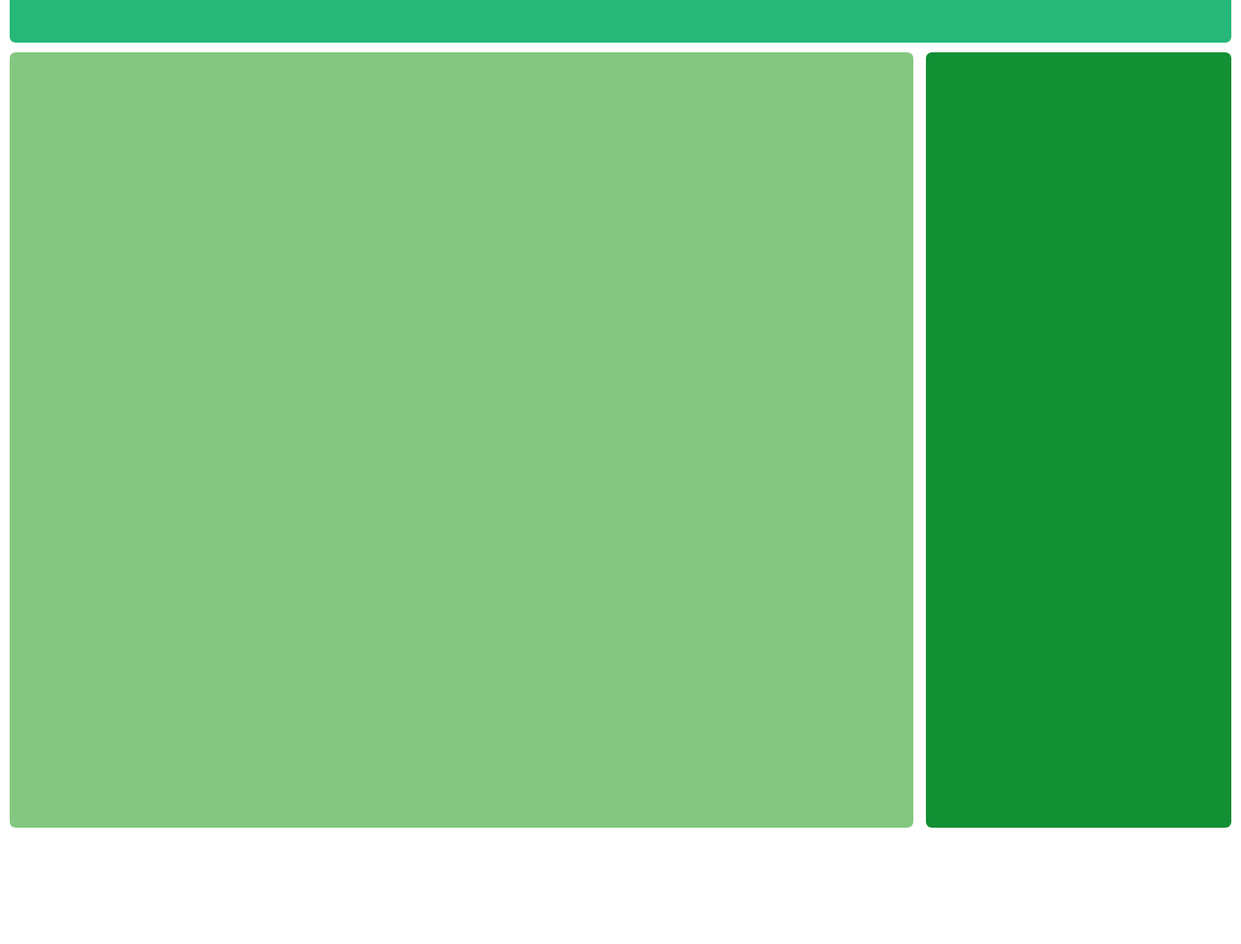
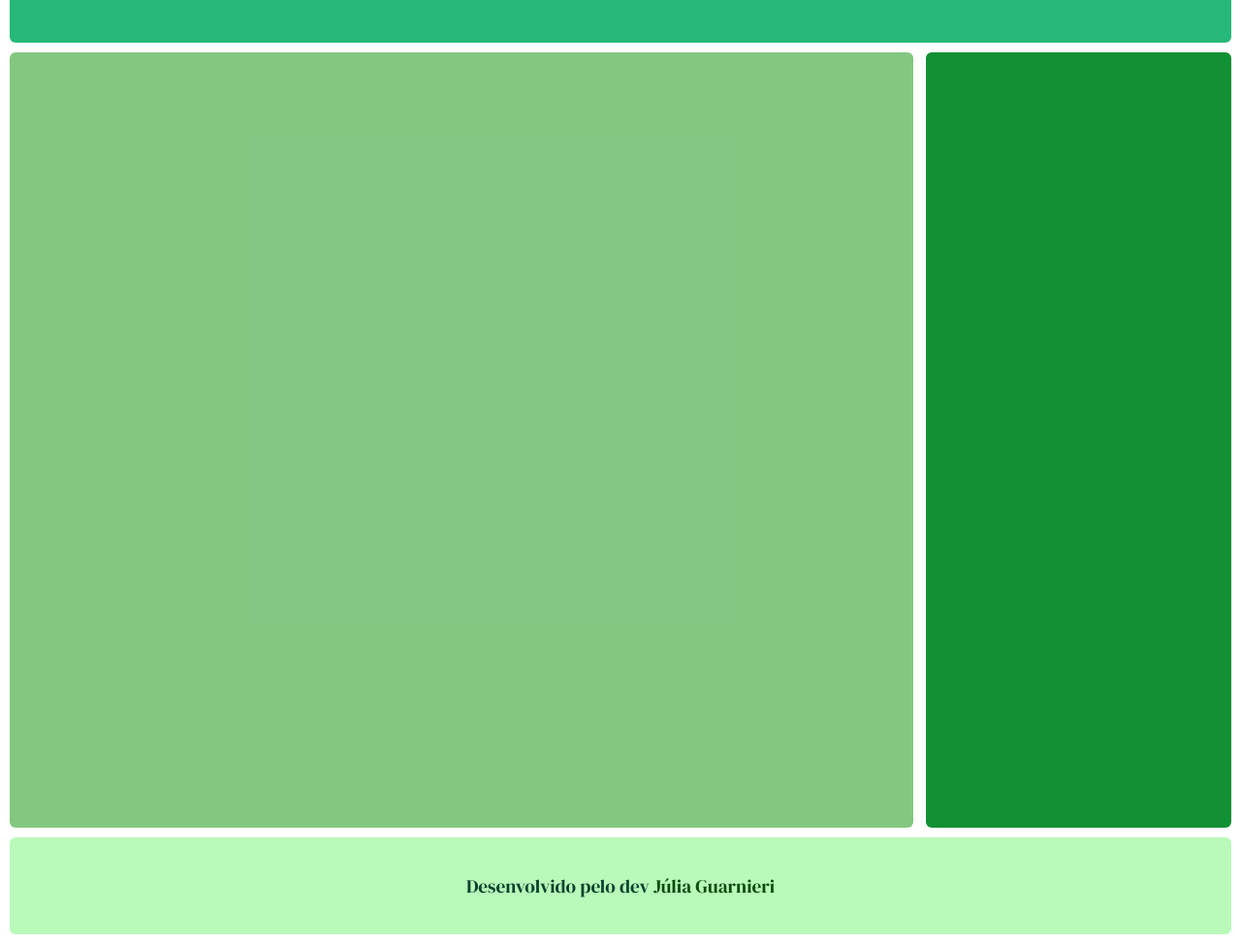
Before and after one commit to juguarnieri/Aula-01-HTML, a plain HTML site: page index.html in a window 1280 px wide. Shown: the part 116-1090 px from the top of the page at 97% size. Before the commit the page ends 990 px from the top, so only its background shows below. Drawn offline with Linux system fonts and the light colour scheme; a web font is replaced by a local one.

Commit message:
feet: criação do footer

```diff
--- a/assets/styles.index.css
+++ b/assets/styles.index.css
@@ -50,3 +50,24 @@ aside {
   height: 100%;
   width: 25%;
 }
+
+footer {
+  background-color: rgba(58, 239, 61, 0.352);
+  border-radius: 6px;
+  height: 100px;
+  display: flex;
+  flex-direction: column;
+  justify-content: center;
+  align-items: center;
+}
+
+footer p {
+  color: rgb(7, 66, 43);
+  font-size: 1.2rem;
+}
+
+footer a {
+  color: rgb(7, 75, 10);
+  text-decoration: none;
+  font-weight: 500;
+}
--- a/index.html
+++ b/index.html
@@ -16,5 +16,9 @@
         <main></main>
         <aside></aside>
     </div>
+
+    <footer>
+        <p>Desenvolvido pelo dev <a target="_blank" href="https://github.com/juguarnieri">Júlia Guarnieri</a></p>
+    </footer>
 </body>
 </html>
```
